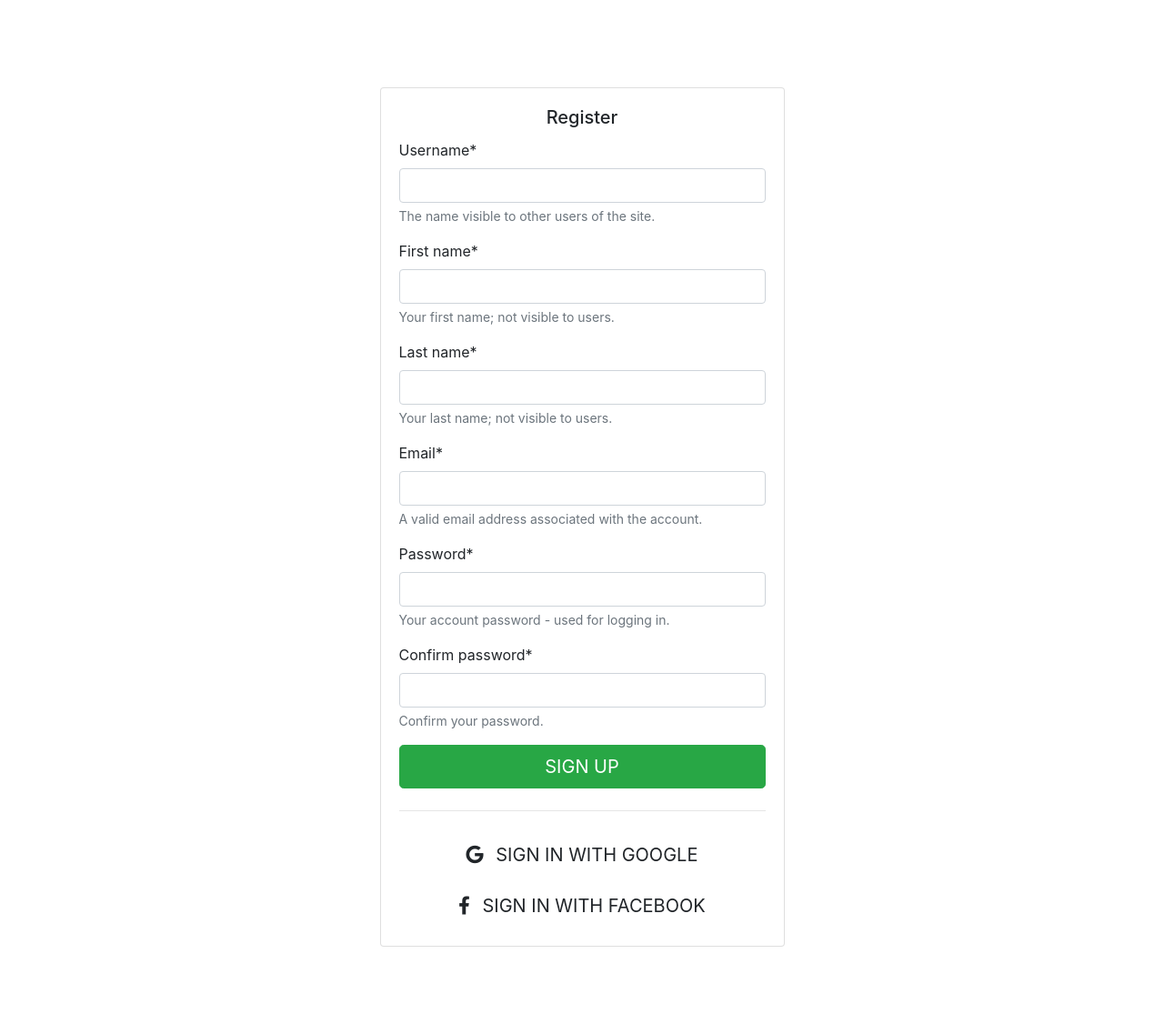
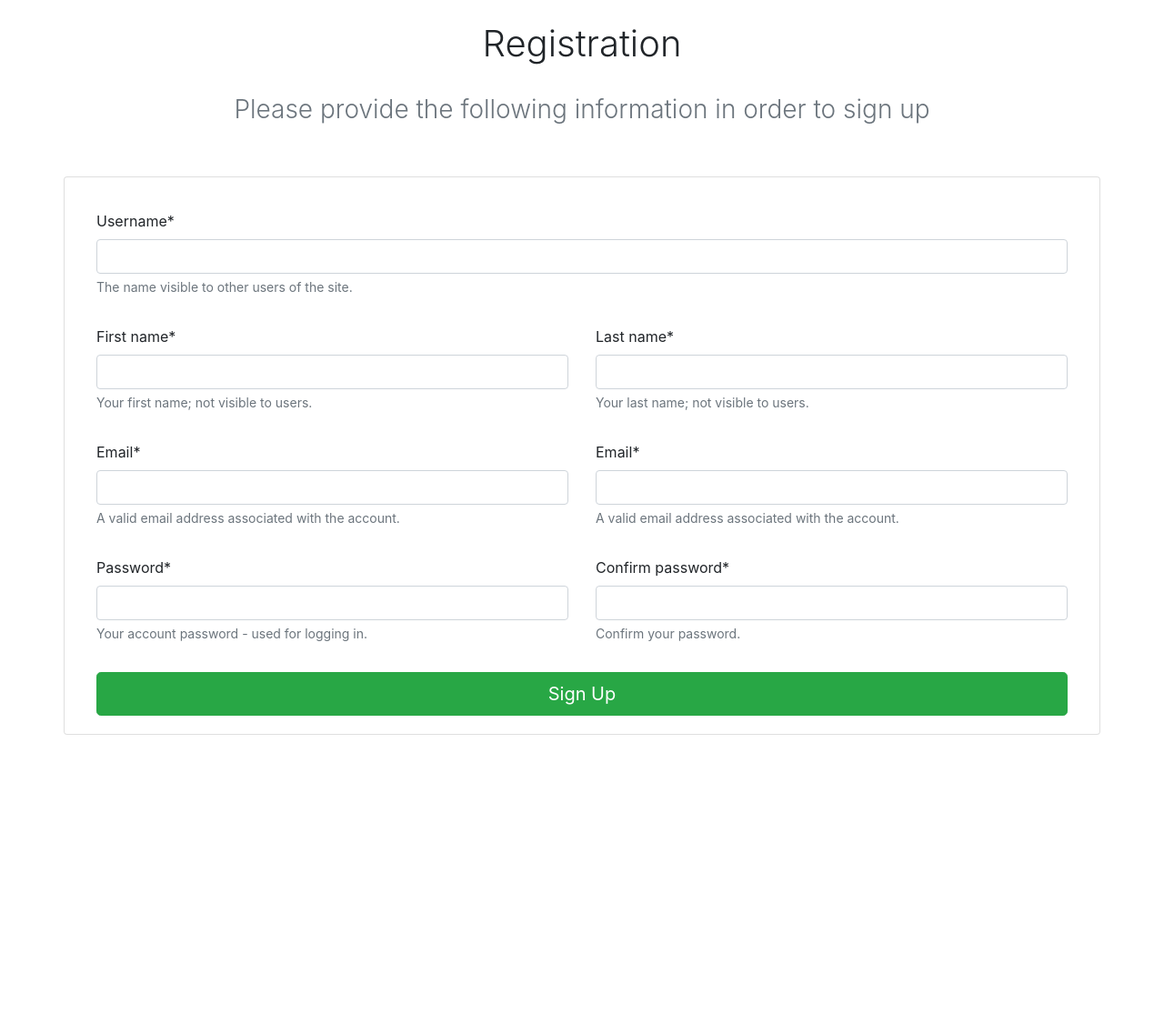
Before and after one commit to dans-acc/kitup-assignment, a Django app: page /register/ in a window 1280 px wide. Shown: the part 56-1193 px from the top of the page at 91% size. After the commit the page ends 864 px from the top, so only its background shows below. Run offline with Django 3.2, Linux system fonts and the light colour scheme; some libraries are stand-ins or nearby versions.

Commit message:
Modified user_register.html with the new form

```diff
--- a/templates/kitup/user_register.html
+++ b/templates/kitup/user_register.html
@@ -10,27 +10,48 @@
 <!-- Override the content block for the page. -->
 {% block content_block %}
 
-<div class="container mx-auto my-5">
-		<div class="row">
-			<div class="col-sm-9 col-md-7 col-lg-5 mx-auto">
-				<div class="card card-signin my-5">
-					<div class="card-body">
-						<h5 class="card-title text-center">Register</h5>
+<!-- Define the body of the registration page. -->
+<div class="container mx-auto my-4">
 
-							<form id = "user_reg" method = "post" action="{% url 'kitup:user_register' %}" enctype="multipart/form-data">
-								{% csrf_token %}
-								{{ user_form | crispy}}
-								<button class="btn btn-lg btn-success btn-block text-uppercase" type="submit">Sign Up</button>
-							</form>
+	<!-- Define the heading for the page. -->
+	<div class="row">
+		<div class="col-lg-12 text-center">
+			<h1 class="font-weight-light">Registration</h1><br>
+			<h3 class="font-weight-light text-muted">Please provide the following information in order to sign up</h3>
+		</div>
 
-							<!-- NYI -->
-							<hr class="my-4">
-							<button class="btn btn-lg btn-google btn-block text-uppercase" type="submit"><i class="fab fa-google mr-2"></i> Sign in with Google</button>
-							<button class="btn btn-lg btn-facebook btn-block text-uppercase" type="submit"><i class="fab fa-facebook-f mr-2"></i> Sign in with Facebook</button>
+	<!-- Separate the form from the title. -->
+	<hr class="my-4">
+		<div class="card card-signin col-lg-12 mx-auto my-5">
+			<div class="card-body">
+				<form id = "user_form" method = "post" action="{% url 'kitup:user_register' %}" enctype="multipart/form-data">
+
+					{% csrf_token %}
+					<div class="row my-3">
+						<div class="col"> {{ user_form.username | as_crispy_field }} </div>
 					</div>
-				</div>
+
+					<div class="row my-3">
+						<div class="col"> {{ user_form.first_name | as_crispy_field }} </div>
+						<div class="col"> {{ user_form.last_name | as_crispy_field }} </div>
+					</div>
+
+					<div class="row my-3">
+						<div class="col"> {{ user_form.email | as_crispy_field }} </div>
+						<div class="col"> {{ user_form.email | as_crispy_field }} </div>
+					</div>
+
+					<div class="row my-3">
+						<div class="col"> {{ user_form.password | as_crispy_field }} </div>
+						<div class="col"> {{ user_form.confirm_password | as_crispy_field }} </div>
+					</div>
+
+					<button class="btn btn-lg btn-success btn-block" type="submit">Sign Up</button>
+
+				</form>
 			</div>
 		</div>
 </div>
 
+
 {% endblock %}
```
